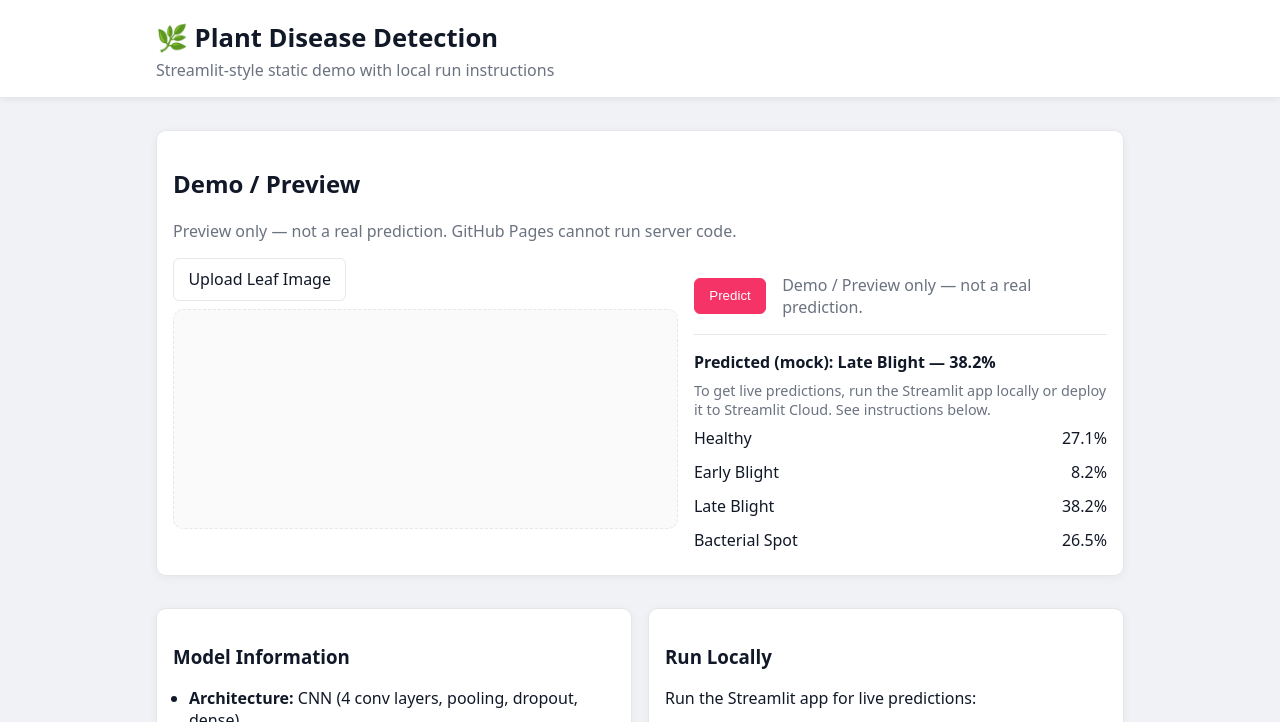
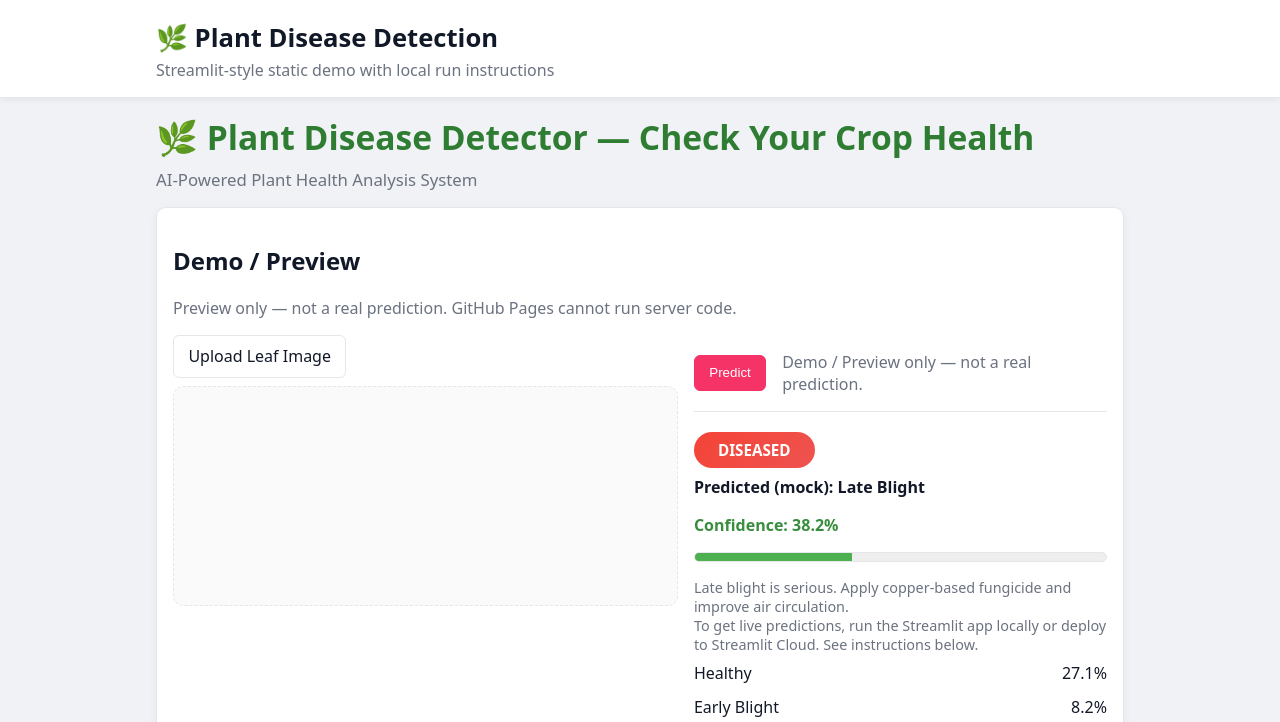
Before and after one commit to Manishnagda/week-1-and-week-2, a plain HTML site: page docs/index.html in a window 1280 px wide. Both pictures are taken after a click on the button "Predict". Shown: the top 722 px of the page. Drawn offline with Linux system fonts and the light colour scheme.

Commit message:
Align docs UI with Streamlit app styling: hero, badges, progress, descriptions

```diff
--- a/docs/assets/site.js
+++ b/docs/assets/site.js
@@ -9,6 +9,12 @@
 
   const LABELS = Array.isArray(window.__CLASS_LABELS__) ? window.__CLASS_LABELS__ : [];
   labelsEl.innerHTML = LABELS.map(l => `<span class="pill">${l}</span>`).join('');
+  const DESC = {
+    'Healthy': 'Your plant appears to be healthy. Continue regular care and monitoring.',
+    'Early Blight': 'Early blight causes dark spots on leaves. Apply fungicide and remove affected leaves.',
+    'Late Blight': 'Late blight is serious. Apply copper-based fungicide and improve air circulation.',
+    'Bacterial Spot': 'Small dark spots indicate bacterial spot. Remove affected leaves and apply copper-based bactericide.'
+  };
 
   input.addEventListener('change', (e) => {
     const file = e.target.files?.[0];
@@ -24,15 +30,23 @@
     const bestIdx = argmax(probs);
     const bestLabel = LABELS[bestIdx] || 'Unknown';
     const bestScore = probs[bestIdx];
+    const statusClass = bestLabel === 'Healthy' ? 'status-healthy' : 'status-disease';
+    const statusText = bestLabel === 'Healthy' ? 'HEALTHY' : 'DISEASED';
+    const descText = DESC[bestLabel] || '';
 
     const rows = LABELS.map((l, i) => {
       const pct = (probs[i] * 100).toFixed(1);
       return `<div class="prob-row"><span>${l}</span><span>${pct}%</span></div>`;
     }).join('');
 
+    const pct = (bestScore * 100).toFixed(1);
     result.innerHTML = `
-      <div class="title">Predicted (mock): ${bestLabel} — ${(bestScore*100).toFixed(1)}%</div>
-      <div class="muted small">To get live predictions, run the Streamlit app locally or deploy it to Streamlit Cloud. See instructions below.</div>
+      <span class="status-badge ${statusClass}">${statusText}</span>
+      <div class="title">Predicted (mock): ${bestLabel}</div>
+      <p class="confidence-text">Confidence: <strong>${pct}%</strong></p>
+      <div class="progress"><div class="bar" style="width:${pct}%"></div></div>
+      <div class="muted small">${descText}</div>
+      <div class="muted small">To get live predictions, run the Streamlit app locally or deploy to Streamlit Cloud. See instructions below.</div>
       <div class="prob-table">${rows}</div>
     `;
   });
--- a/docs/assets/style.css
+++ b/docs/assets/style.css
@@ -80,3 +80,16 @@ body { margin: 0; font-family: ui-sans-serif, system-ui, -apple-system, Segoe UI
 @media (min-width: 900px) { .layout-two { grid-template-columns: 1.1fr 0.9fr; } }
 
 .pill { display: inline-block; padding: 0.25rem 0.5rem; border: 1px solid var(--border); border-radius: 999px; margin: 0.15rem 0.25rem; background: #fff; }
+.
+.hero { margin: 1rem 0; padding: 2rem; border-radius: 15px; background: linear-gradient(135deg, #f0f7f0 0%, #e8f5e9 100%); box-shadow: 0 4px 10px rgba(0,0,0,0.06); text-align: center; }
+.hero h1 { font-size: 2.1rem; margin: 0; color: #2e7d32; }
+.hero p { margin: 0.5rem 0 0; color: var(--muted); font-size: 1.05rem; }
+
+.status-badge { display: inline-block; padding: 0.5rem 1.5rem; border-radius: 25px; font-weight: 600; font-size: 0.95rem; color: #fff; margin: 0.25rem 0 0.5rem; }
+.status-healthy { background: linear-gradient(135deg, #4caf50 0%, #66bb6a 100%); }
+.status-disease { background: linear-gradient(135deg, #f44336 0%, #ef5350 100%); }
+.confidence-text { font-size: 1rem; color: #388e3c; font-weight: 600; }
+.progress { height: 10px; background: #eee; border-radius: 999px; overflow: hidden; margin: 0.5rem 0 1rem; border: 1px solid var(--border); }
+.progress > .bar { height: 100%; background: #4caf50; width: 0%; transition: width 0.3s ease; }
+
+.info-card { background: linear-gradient(135deg, #fff3e0 0%, #ffe0b2 100%); padding: 1rem; border-radius: 10px; border-left: 4px solid #ff9800; }
--- a/docs/index.html
+++ b/docs/index.html
@@ -17,6 +17,10 @@
     </header>
 
     <main class="container">
+      <section class="hero">
+        <h1>🌿 Plant Disease Detector — Check Your Crop Health</h1>
+        <p>AI-Powered Plant Health Analysis System</p>
+      </section>
       <section class="card">
         <h2>Demo / Preview</h2>
         <p class="muted">Preview only — not a real prediction. GitHub Pages cannot run server code.</p>
```
